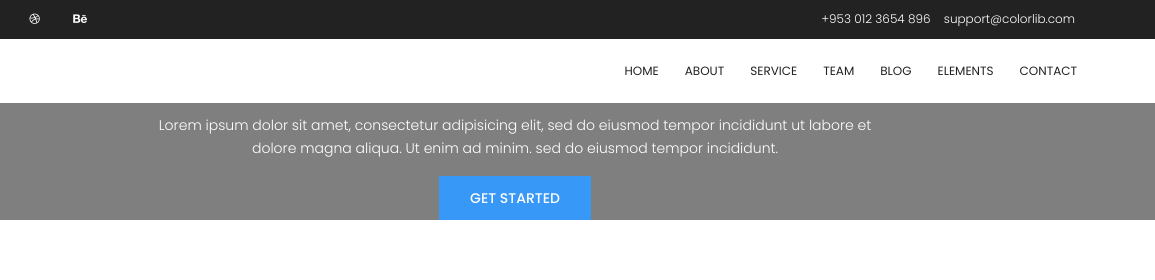
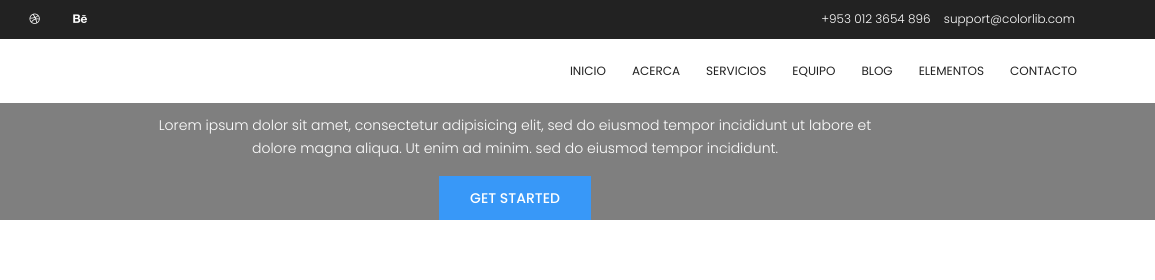
Before and after one commit to alexayalas/vargas, a plain HTML site: page index.html in a window 1280 px wide. Shown: the top 280 px of the page, 125-1280 px from the left. Drawn offline with nearby package versions, Linux system fonts and the light colour scheme; some packages are replaced by stand-ins of ours; a script that the page names is missing; files whose address does not match are found by name.

Commit message:
primer commit

```diff
--- a/index.html
+++ b/index.html
@@ -56,18 +56,18 @@
 				      </div>
 				      <nav id="nav-menu-container">
 				        <ul class="nav-menu">
-				          <li class="menu-active"><a href="index.html">Home</a></li>
-				          <li><a href="about.html">About</a></li>
-				          <li><a href="services.html">Service</a></li>
-				          <li><a href="team.html">Team</a></li>
+				          <li class="menu-active"><a href="index.html">Inicio</a></li>
+				          <li><a href="about.html">Acerca</a></li>
+				          <li><a href="services.html">Servicios</a></li>
+				          <li><a href="team.html">Equipo</a></li>
 				          <li class="menu-has-children"><a href="">Blog</a>
 				            <ul>
 				              <li><a href="blog-home.html">Blog Home</a></li>
 				              <li><a href="blog-single.html">Blog Single</a></li>
 				            </ul>
 				          </li>
-			              <li><a href="elements.html">Elements</a></li>
-				          <li><a href="contact.html">Contact</a></li>
+			              <li><a href="elements.html">Elementos</a></li>
+				          <li><a href="contact.html">Contacto</a></li>
 				        </ul>
 				      </nav><!-- #nav-menu-container -->
 			    	</div>
```
